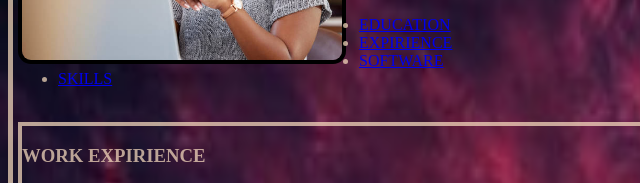
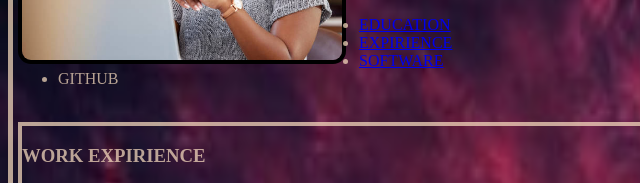
Before and after one commit to teencube/RESUME-09_FINAL-_PROJECT, a plain HTML site: page index.html in a window 1280 px wide. Shown: the part 224-407 px from the top of the page, 0-640 px from the left. Drawn offline with Linux system fonts and the light colour scheme.

```diff
--- a/index.html
+++ b/index.html
@@ -41,7 +41,7 @@
 
   <li> <a href="MICROSOFT PROJECT.Ms Windows Server.Microsoft Excell">SOFTWARE</a> </li>
 
-  <li> <a href="https://github.com/teencube">SKILLS</a> </li>
+  <li> <a href="https://github.com/teencube"></a>GITHUB </li>
 
 </ul>
 
```
Also changed, not shown: 1 other file.
